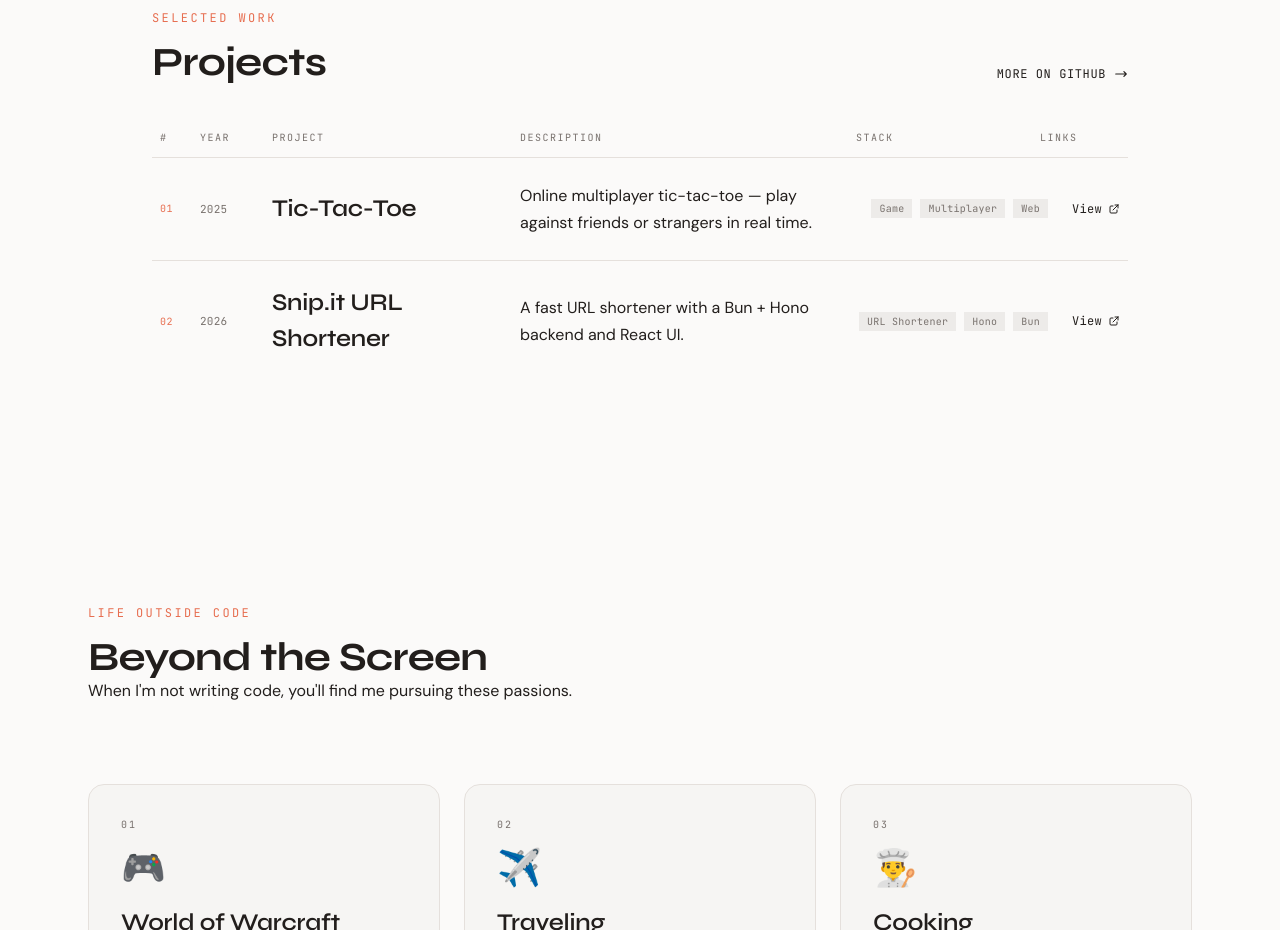
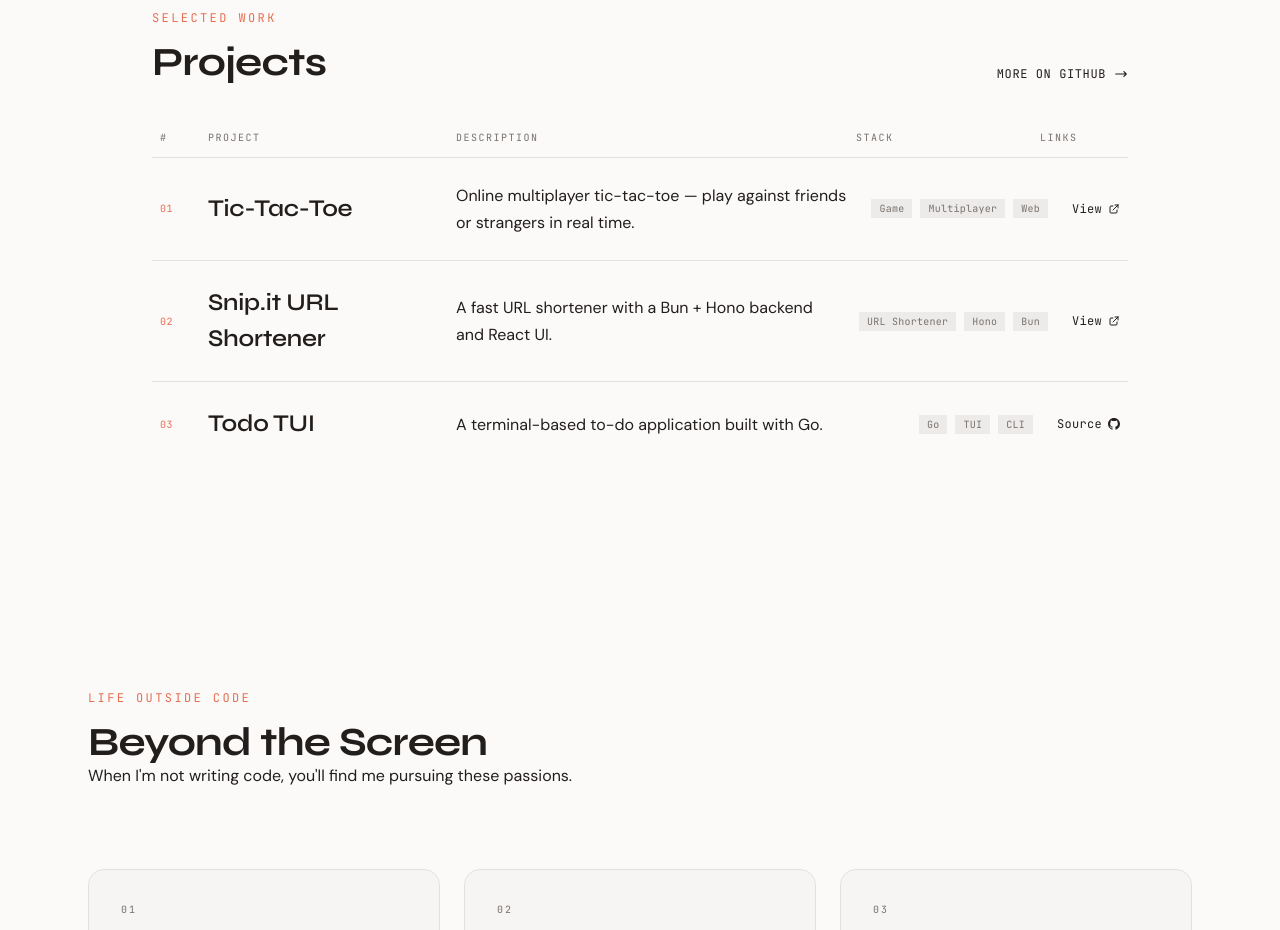
Before and after one commit to shreshthK/portfolio, a React (Vite) app: page / in a window 1280 px wide. Shown: the part 2680-3610 px from the top of the page. Built offline with nearby package versions, Linux system fonts and the light colour scheme.

Commit message:
refactor: remove year field from Project interface and adjust Projects component layout

```diff
--- a/src/sections/Projects/Projects.tsx
+++ b/src/sections/Projects/Projects.tsx
@@ -7,7 +7,6 @@ interface Project {
   tags: string[];
   link?: string;
   github?: string;
-  year: string;
 }
 
 const projects: Project[] = [
@@ -16,14 +15,18 @@ const projects: Project[] = [
     description: 'Online multiplayer tic-tac-toe — play against friends or strangers in real time.',
     tags: ['Game', 'Multiplayer', 'Web'],
     link: 'http://44.195.152.236',
-    year: '2025',
   },
   {
     title: 'Snip.it URL Shortener',
     description: 'A fast URL shortener with a Bun + Hono backend and React UI.',
     tags: ['URL Shortener', 'Hono', 'Bun', 'React'],
     link: 'http://44.195.152.236:3000/',
-    year: '2026',
+  },
+  {
+    title: 'Todo TUI',
+    description: 'A terminal-based to-do application built with Go.',
+    tags: ['Go', 'TUI', 'CLI'],
+    github: 'https://github.com/shreshthK/todo-tui',
   },
 ];
 
@@ -34,15 +37,10 @@ const ProjectRow = ({ project, index }: { project: Project; index: number }) =>
   >
     <div className="py-5 md:py-6 px-2 flex flex-col sm:flex-row sm:items-center gap-3 sm:gap-6
       hover:bg-secondary/30 transition-colors duration-200">
-      {/* Index + Year */}
-      <div className="flex items-center gap-4 shrink-0">
-        <span className="font-mono text-[10px] tracking-wider text-accent w-6">
-          {String(index + 1).padStart(2, '0')}
-        </span>
-        <span className="font-mono text-[11px] tracking-wide text-muted-foreground w-12">
-          {project.year}
-        </span>
-      </div>
+      {/* Index */}
+      <span className="font-mono text-[10px] tracking-wider text-accent w-6 shrink-0">
+        {String(index + 1).padStart(2, '0')}
+      </span>
 
       {/* Title */}
       <h3 className="font-display font-bold text-foreground text-base sm:w-48 md:w-56 shrink-0
@@ -148,10 +146,7 @@ function Projects() {
             font-mono text-[10px] tracking-[0.15em] uppercase text-muted-foreground"
           variants={fadeInUp}
         >
-          <div className="flex items-center gap-4">
-            <span className="w-6">#</span>
-            <span className="w-12">Year</span>
-          </div>
+          <span className="w-6">#</span>
           <span className="w-48 md:w-56">Project</span>
           <span className="flex-1">Description</span>
           <span className="hidden lg:block w-40">Stack</span>
```
Also changed, not shown: .claude/settings.local.json.
